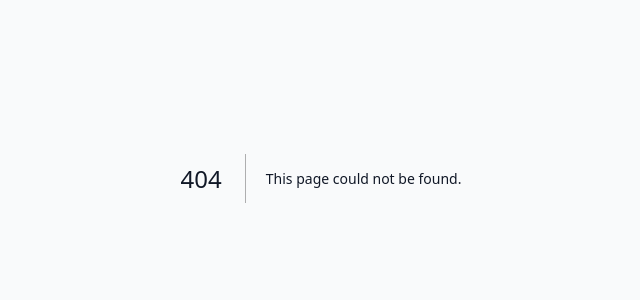
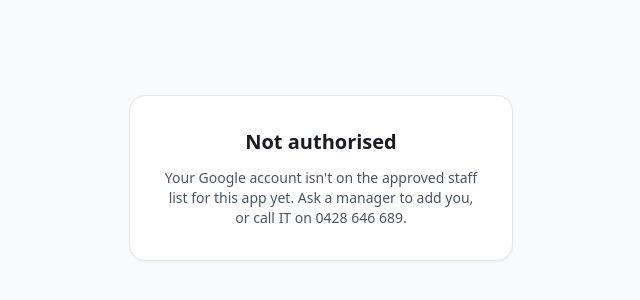
Before and after one commit to petherton/char-house-stockcount, a Next.js app: page /not-authorized in a window 1280 px wide. Before the commit this address had no page. Shown: the part 222-522 px from the top of the page, without its empty margins (319-959 px from the left). Built offline with nearby package versions, Linux system fonts and the light colour scheme.

Commit message:
Create page.tsx

```diff
--- /dev/null
+++ b/app/not-authorized/page.tsx
@@ -0,0 +1,14 @@
+export default function NotAuthorized() {
+  return (
+    <main className="flex min-h-screen flex-col items-center justify-center px-6 text-center">
+      <div className="w-full max-w-sm rounded-2xl border border-gray-200 bg-white p-8 shadow-sm">
+        <h1 className="mb-3 text-xl font-bold text-navy">Not authorised</h1>
+        <p className="text-sm text-gray-600">
+          Your Google account isn&apos;t on the approved staff list for this app
+          yet. Ask a manager to add you, or call IT on{" "}
+          <span className="font-medium">0428 646 689</span>.
+        </p>
+      </div>
+    </main>
+  );
+}
```
